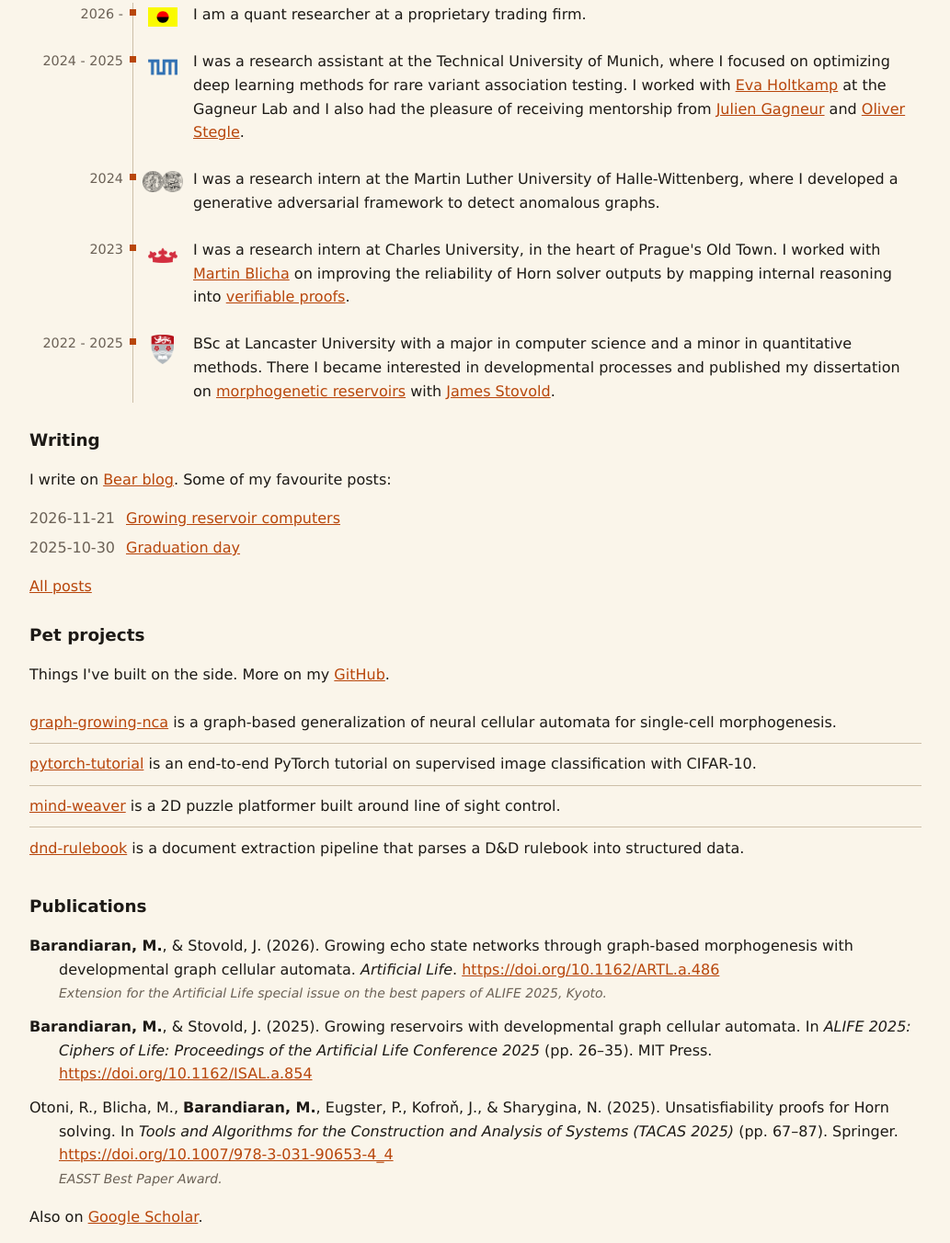
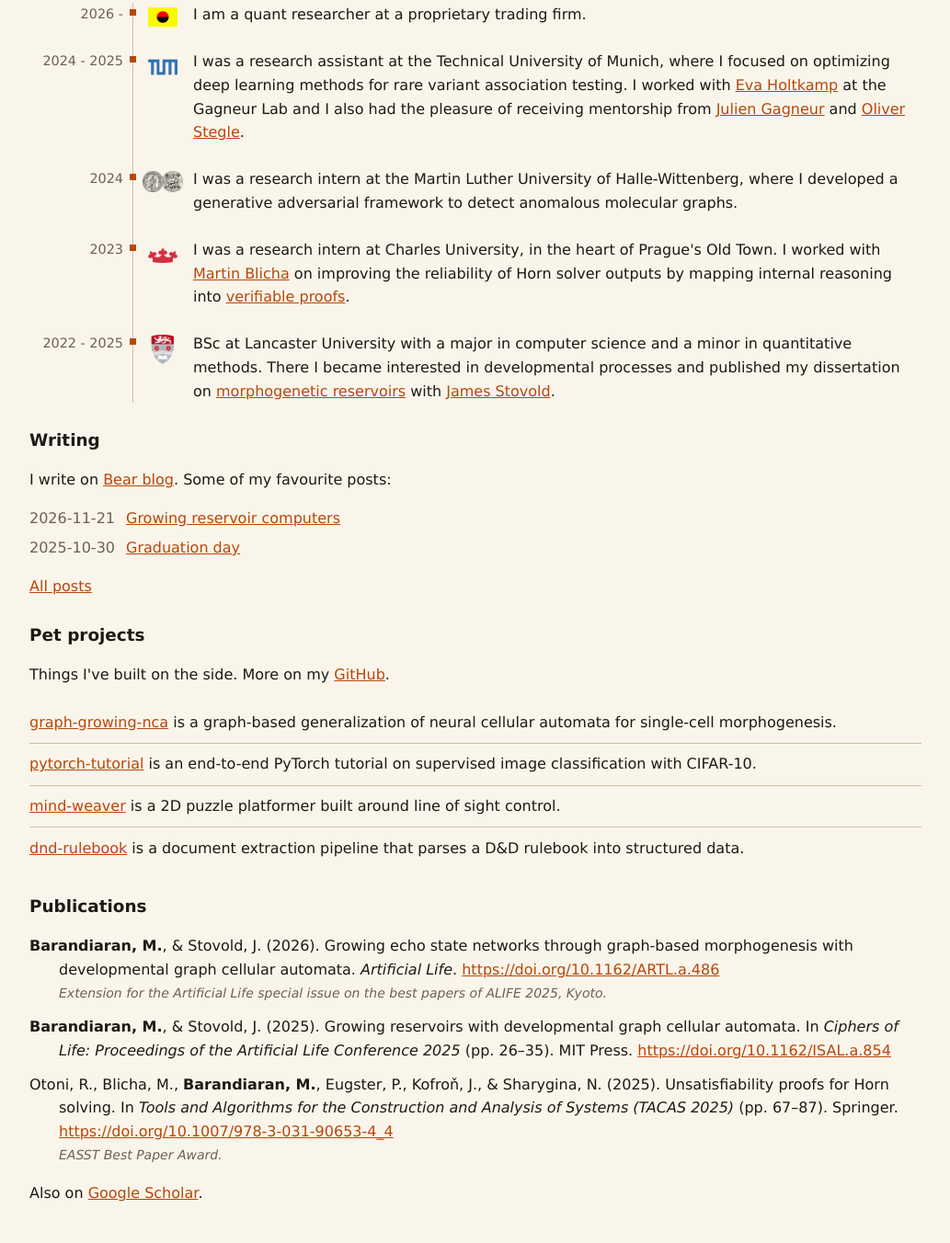
Before and after one commit to mbaranr/mbaranr.com, a plain HTML site: page index.html in a window 1280 px wide. Shown: the part 483-1835 px from the top of the page at 92% size, without its empty margins (123-1156 px from the left). Drawn offline with Linux system fonts and the light colour scheme.

Commit message:
specification

```diff
--- a/index.html
+++ b/index.html
@@ -63,7 +63,7 @@
 <div class="entry-dot"></div>
 <img src="img/mlu.webp" alt="" width="44" height="23" class="wide">
 </div>
-<div class="desc">I was a research intern at the Martin Luther University of Halle-Wittenberg, where I developed a generative adversarial framework to detect anomalous graphs.</div>
+<div class="desc">I was a research intern at the Martin Luther University of Halle-Wittenberg, where I developed a generative adversarial framework to detect anomalous molecular graphs.</div>
 </div>
 <div class="entry">
 <div class="timespan">2023</div>
@@ -103,7 +103,7 @@
 <h2 id="publications">Publications</h2>
 <ul class="pubs">
 <li><b>Barandiaran, M.</b>, &amp; Stovold, J. (2026). Growing echo state networks through graph-based morphogenesis with developmental graph cellular automata. <i>Artificial Life</i>. <a href="https://doi.org/10.1162/ARTL.a.486">https://doi.org/10.1162/ARTL.a.486</a><br><span class="pubnote">Extension for the <i>Artificial Life</i> special issue on the best papers of ALIFE 2025, Kyoto.</span></li>
-<li><b>Barandiaran, M.</b>, &amp; Stovold, J. (2025). Growing reservoirs with developmental graph cellular automata. In <i>ALIFE 2025: Ciphers of Life: Proceedings of the Artificial Life Conference 2025</i> (pp. 26&ndash;35). MIT Press. <a href="https://doi.org/10.1162/ISAL.a.854">https://doi.org/10.1162/ISAL.a.854</a></li>
+<li><b>Barandiaran, M.</b>, &amp; Stovold, J. (2025). Growing reservoirs with developmental graph cellular automata. In <i>Ciphers of Life: Proceedings of the Artificial Life Conference 2025</i> (pp. 26&ndash;35). MIT Press. <a href="https://doi.org/10.1162/ISAL.a.854">https://doi.org/10.1162/ISAL.a.854</a></li>
 <li>Otoni, R., Blicha, M., <b>Barandiaran, M.</b>, Eugster, P., Kofro&#328;, J., &amp; Sharygina, N. (2025). Unsatisfiability proofs for Horn solving. In <i>Tools and Algorithms for the Construction and Analysis of Systems (TACAS 2025)</i> (pp. 67&ndash;87). Springer. <a href="https://doi.org/10.1007/978-3-031-90653-4_4">https://doi.org/10.1007/978-3-031-90653-4_4</a><br><span class="pubnote">EASST Best Paper Award.</span></li>
 </ul>
 <p>Also on <a href="https://scholar.google.com/citations?user=N5nUcTQAAAAJ">Google Scholar</a>.</p>
```
